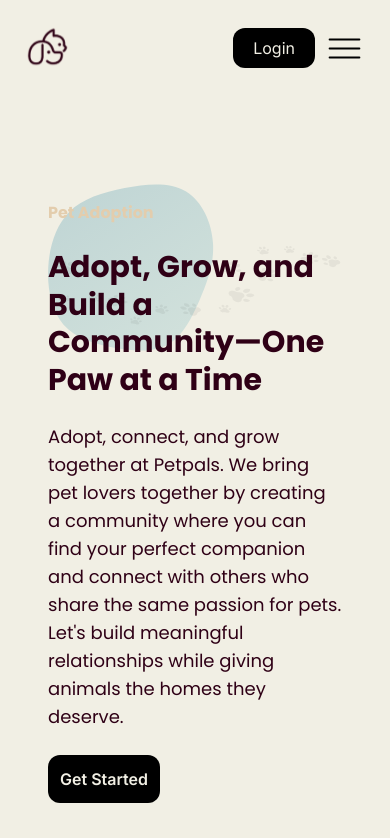
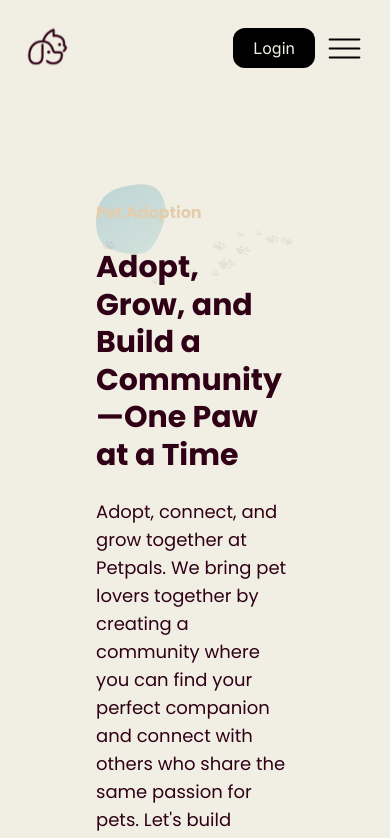
Before and after one commit to birongliu/CISC-4900, a Next.js app in the folder frontend/: page / in a window 390 px wide. Shown: the top 838 px of the page. Built offline with nearby package versions, Linux system fonts and the light colour scheme.

Commit message:
Refactor Hero component for responsive design

```diff
--- a/frontend/src/app/ui/landing/Hero.tsx
+++ b/frontend/src/app/ui/landing/Hero.tsx
@@ -7,7 +7,7 @@ import Button from "../shared/Button";
 
 export default function Hero() {
   return (
-    <section className=" my-28 flex items-center px-12 justify-center">
+    <section className="my-28 lg:mt-20 lg:mb-40 flex items-center px-24 justify-center">
       <div className="w-full grid lg:grid-cols-2 gap-20 items-center">
         <div className="space-y-6 relative">
         <Vector className="z-10  " />
```
